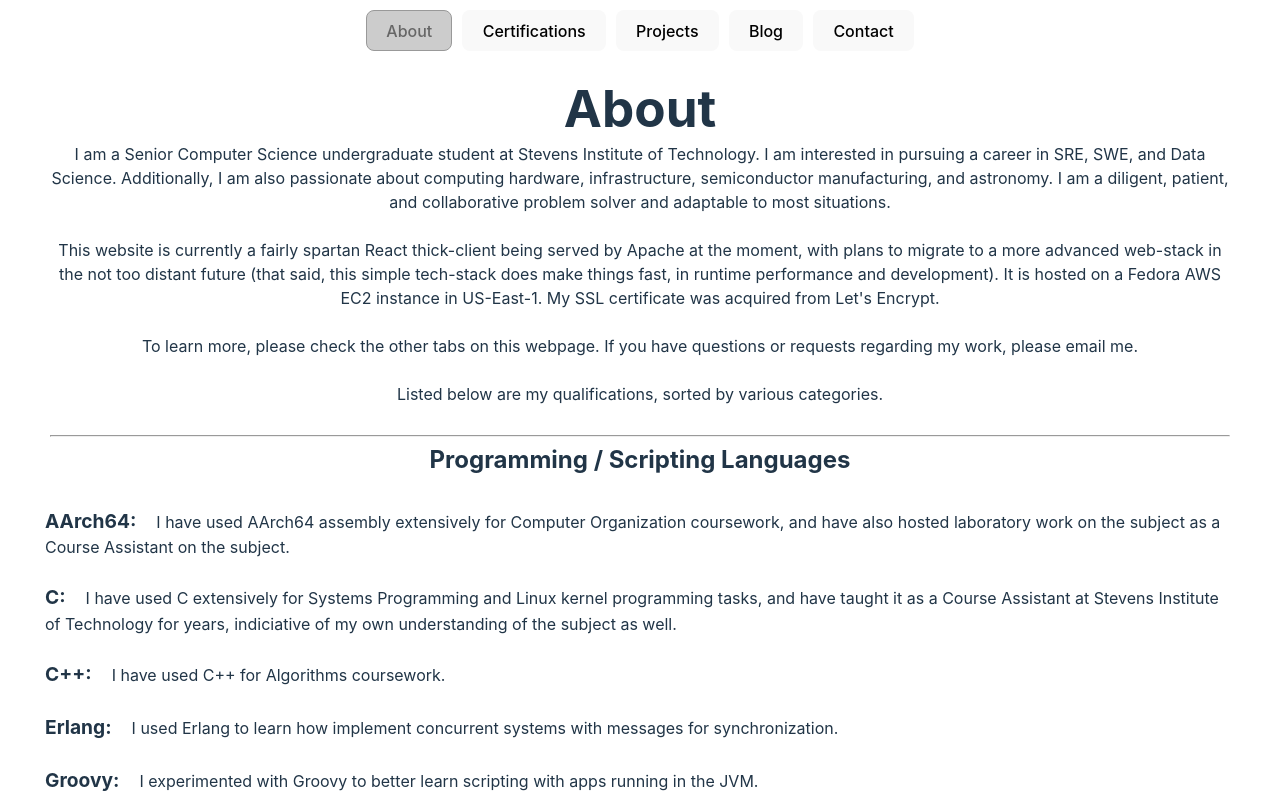
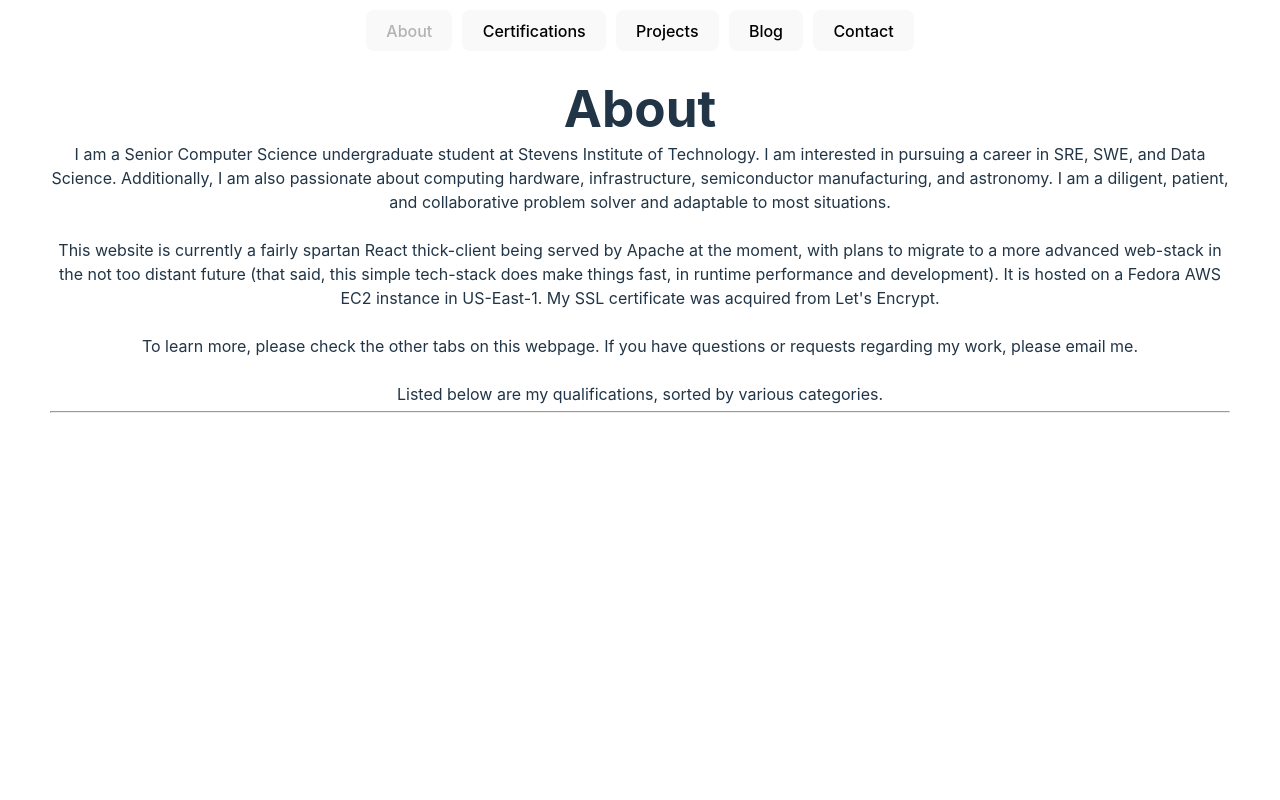
Before and after one commit to RudolphSedlin/PersonalWebsite, a React (Create React App) app: page / in a window 1280 px wide. Shown: the top 800 px of the page. Built offline with nearby package versions, Linux system fonts and the light colour scheme.

Commit message:
Condensed all major web content into detail and summary elements with custom styling.

```diff
--- a/src/App.css
+++ b/src/App.css
@@ -3,12 +3,36 @@ text-align: center;
 #Navigation {
 }
 
-button:disabled {
-  cursor: not-allowed;
-  pointer-events: none;
-  border: 1px solid #999999;
-  background-color: #cccccc;
-  color: #666666;
+details > summary {display:block}
+
+summary {
+  display: inline-block;
+  padding: 10px 20px;
+  font-size: 16px;
+  font-weight: bold;
+  color: #fff;
+  /* background-color: #007BFF; */
+  border: none;
+  border-radius: 5px;
+  cursor: pointer;
+  transition: background-color 0.3s, transform 0.2s;
+}
+
+summary:hover {
+  background-color: #0056b3;
+}
+
+summary:active {
+  background-color: #004085;
+  transform: scale(0.98);
+}
+
+details[open] summary {
+  /* background-color: #0062cc; */
+}
+
+details[open] summary:hover {
+  background-color: #004085;
 }
 
 button {
@@ -83,6 +107,10 @@ p {
   text-align: left;
 }
 
+p.indent {
+  margin-left: 80px;
+}
+
 .App {
   max-width: 1200px;
   width: 100%;
--- a/src/assets/Certifications.js
+++ b/src/assets/Certifications.js
@@ -3,7 +3,7 @@ const CERTIFICATIONS = [
         title: "HackerRank",
         description: "Certifications administered via timed private assessments on the learning platform HackerRank.",
         /* iframes: ["https://www.hackerrank.com/certificates/iframe/b2c72cdc1f58", "https://www.hackerrank.com/certificates/iframe/721ec5820b02", "https://www.hackerrank.com/certificates/iframe/721ec5820b02"], */
-        images: ['/images/SQL.png', '/images/ProblemSolving.png', '/images/Java.png']
+        images: ['/images/ProblemSolving.png', '/images/Java.png', '/images/SQL.png']
     },
 ]
 
--- a/src/components/About.jsx
+++ b/src/components/About.jsx
@@ -37,25 +37,35 @@ function About() {
                     <br />
                     <br />
                     Listed below are my qualifications, sorted by various categories.
+                    <hr />
                     {QUALIFICATIONS.map((category) =>
                         <div class='left'>
-                        <br />
-                        <hr />
-                        <h2>
+                            <details class='left'>
+                                <summary class='left'>
+                                    <h2 class='left'>
                                         {category[0]}
                                     </h2>
+                                </summary>
                                 <div class='left'>
                                 {category[1].map((qualification) =>
                                     <div class='left'>
-                            <br />
+                                        <details class='left'>
+                                            <summary class='left'>
+                                                <tab />
+                                                <tab />
                                                 <b class='larger'>
-                            {qualification[0] + ':'}
-                            <tab />
+                                                    {qualification[0]}
                                                 </b>
+                                            </summary>
+                                                <p class='indent'>
                                                 {qualification[1]}
+                                                </p>
+                                        </details>
                                     </div>
                                 )}
                                 </div>
+                                <hr />
+                            </details>
                         </div>
                     )}
                 </div>
--- a/src/components/Blog.jsx
+++ b/src/components/Blog.jsx
@@ -28,14 +28,15 @@ function Blog() {
                         Blog
                     </h1>
                     I intend to post blogs and updates to this page, sorted reverse-chronologically from the top-down.
+                    <hr />
                     {BLOGS.map((blog) =>
-                        <div clas='left'>
-                            <br />
-                            <hr />
+                        <div class='left'>
+                            <details class='left'>
+                                <summary class='left'>
                                     <h2 class='left'>
                                         {blog.title}
                                     </h2>
-                            <br />
+                                </summary>
                                 <div class='left'>
                                     <b class='larger'>
                                         Date:
@@ -73,6 +74,8 @@ function Blog() {
                                     </div> :
                                     <></>
                                 }
+                            <hr />
+                            </details>
                         </div>
                     )}
                 </div>
--- a/src/components/Certifications.jsx
+++ b/src/components/Certifications.jsx
@@ -28,11 +28,15 @@ function Certifications() {
                         Certifications
                     </h1>
                     Listed here are my certifications, grouped by issuer or category. More certifications are pending.
+                    <hr />
                     {CERTIFICATIONS.map((category) =>
                         <div class='left'>
-                        <br />
-                        <hr />
-                        <h2 class='left'>{category.title}</h2>
+                            <details class='left'>
+                                <summary class='left'>
+                                    <h2 class='left'>
+                                        {category.title}
+                                    </h2>
+                                </summary>
                                 <br />
                                 <h3 class='left'>Description:</h3>
                                 {category.description}
@@ -56,7 +60,8 @@ function Certifications() {
                                     </div> :
                                     <></>
                                 }
-
+                                <hr />
+                            </details>
                         </div>
                     )}
                 </div>
--- a/src/components/Contact.jsx
+++ b/src/components/Contact.jsx
@@ -28,6 +28,7 @@ function Contact() {
                     If you are interested and would like to contact me, I have can always be reached in the following ways, and am always willing to entertain a discussion on almost any topic.
                     <br />
                     <br />
+                    <hr />
                     <div>
                         <div class='flex-container'>
                             <span class='flex-item'>
--- a/src/components/Projects.jsx
+++ b/src/components/Projects.jsx
@@ -28,11 +28,15 @@ function Projects() {
                         Projects
                     </h1>
                     Listed here are the various software projects I have worked on, sorted chronologically.
+                    <hr />
                     {PROJECTS.map((project) =>
                         <div class='left'>
-                            <br />
-                            <hr />
-                            <h2 class='left'>{project.title}</h2>
+                            <details class='left'>
+                                <summary class='left'>
+                                    <h2 class='left'>
+                                        {project.title}
+                                    </h2>
+                                </summary>
                                 <br />
                                 <h3 class='left'>Description:</h3>
                                 {project.description}
@@ -68,7 +72,8 @@ function Projects() {
                                     </div> :
                                     <></>
                                 }
-
+                                <hr />
+                            </details>
                         </div>
                     )}
                 </div>
```
Also changed, not shown: src/assets/Blogs.js (+13 -5 lines), 1 other file (tests, documents, lock files or other folders). Lines whose indentation alone changed are shown as unchanged.
